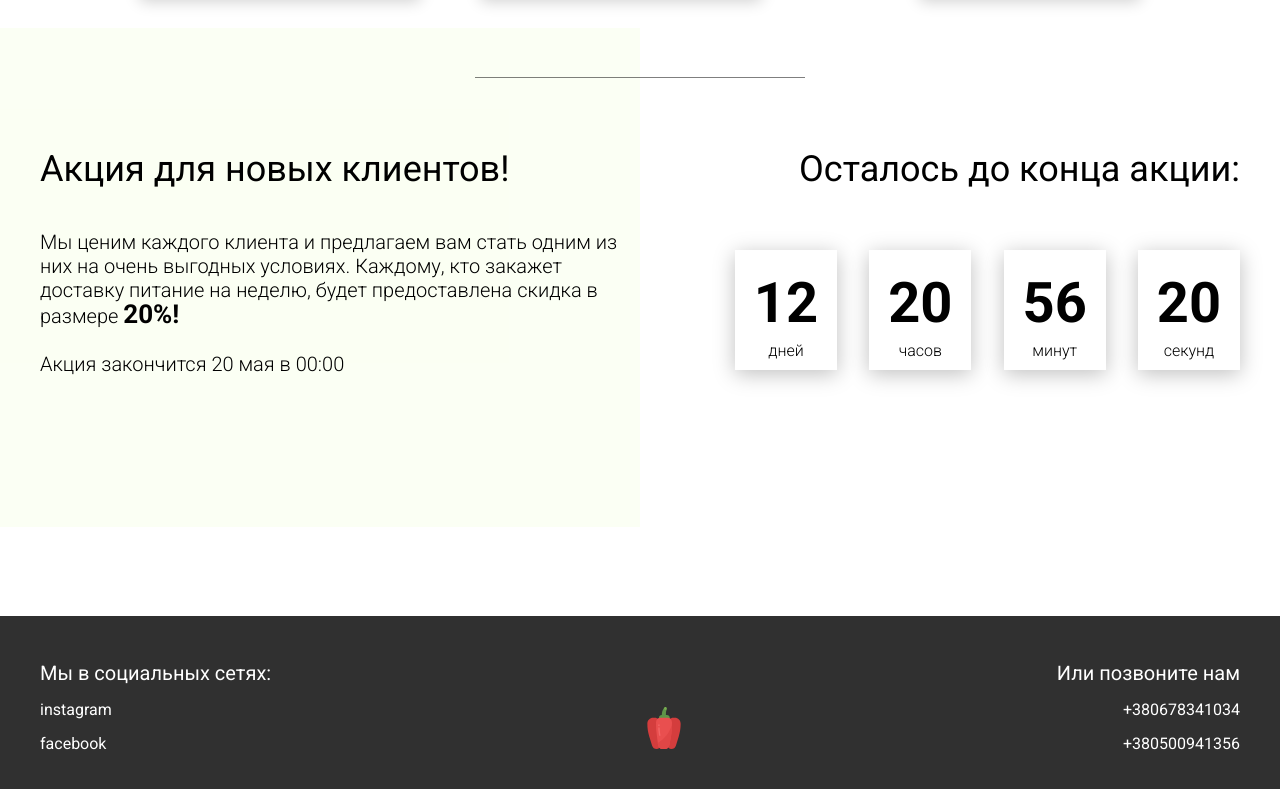
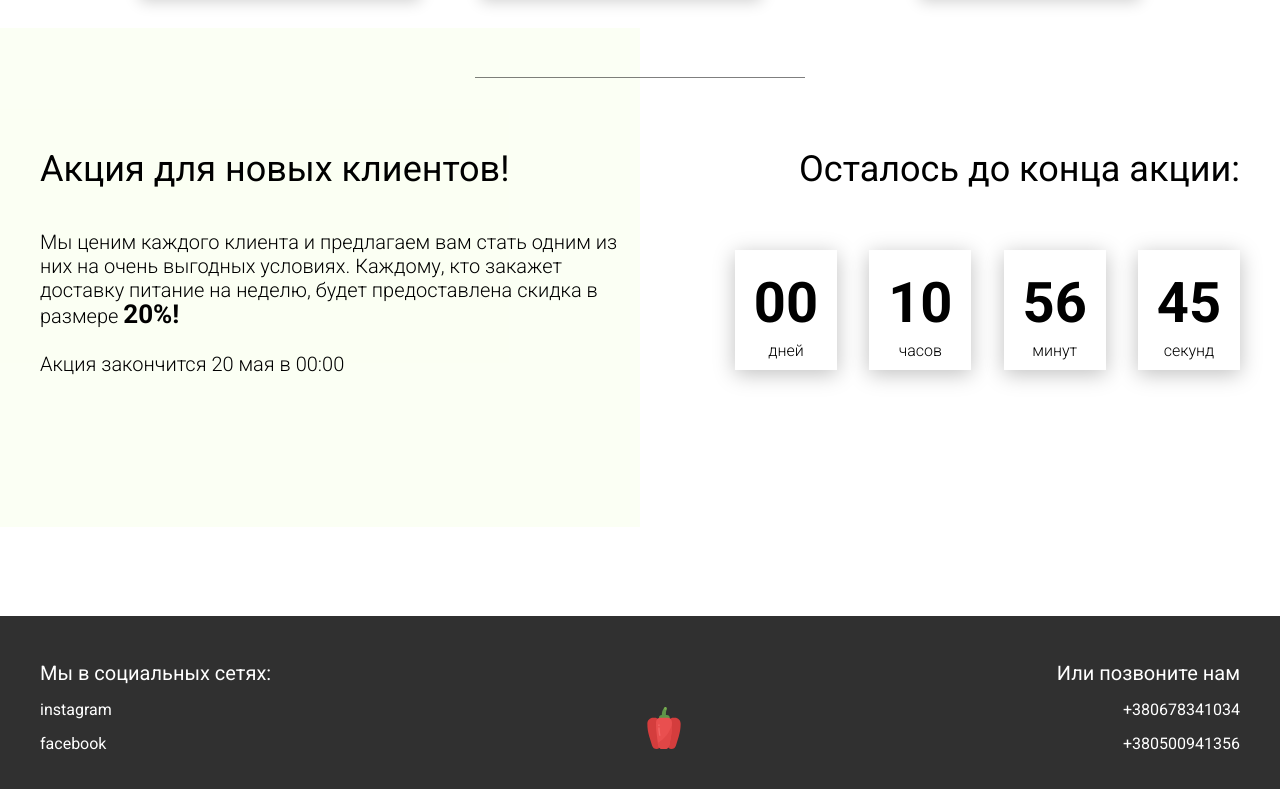
Before and after one commit to TikkY-hash/Js-site, a plain HTML site: page index.html in a window 1280 px wide. Shown: the part 3448-4237 px from the top of the page. Drawn offline with Linux system fonts and the light colour scheme.

Commit message:
Site version 2.0.0

```diff
--- a/index.html
+++ b/index.html
@@ -250,7 +250,7 @@
                 <div class="title">Осталось до конца акции:</div>
                 <div class="timer">
                     <div class="timer__block">
-                        <span id="days">12</span>
+                        <span id="days">0</span>
                         дней
                     </div>
                     <div class="timer__block">
--- a/js/script.js
+++ b/js/script.js
@@ -1,8 +1,8 @@
-document.addEventListener('DOMContentLoaded',() => {
-
+document.addEventListener('DOMContentLoaded', () => {
+    // Tab
     const contentText = document.querySelectorAll('.tabcontent'),
-          tabClass = document.querySelectorAll('.tabheader__item'),
-          tabParent = document.querySelector('.tabheader__items');
+        tabClass = document.querySelectorAll('.tabheader__item'),
+        tabParent = document.querySelector('.tabheader__items');
 
     function tabHide() {
         contentText.forEach(value => {
@@ -22,14 +22,14 @@ document.addEventListener('DOMContentLoaded',() => {
         tabClass[i].classList.add('tabheader__item_active');
     }
 
-    tabParent.addEventListener('click',(e) => {
+    tabParent.addEventListener('click', (e) => {
         const currentTarget = e.target;
-        if(currentTarget && currentTarget.matches('div.tabheader__item')) {
-            tabClass.forEach((value,i) => {
-              if(value == currentTarget) {
-                tabHide();
-                showTab(i);
-              }
+        if (currentTarget && currentTarget.matches('div.tabheader__item')) {
+            tabClass.forEach((value, i) => {
+                if (value == currentTarget) {
+                    tabHide();
+                    showTab(i);
+                }
             });
         }
     });
@@ -37,4 +37,65 @@ document.addEventListener('DOMContentLoaded',() => {
 
     tabHide();
     showTab();
+
+
+
+    //Timer
+
+
+    const deadline = "2021-01-15";
+
+    function calcTime(endtime) {
+
+        const t = Date.parse(endtime) - Date.parse(new Date()),
+            days = Math.floor(t / (1000 * 60 * 60 * 24)),
+            hours = Math.floor((t / (1000 * 60 * 60)) % 24),
+            minutes = Math.floor((t / (1000 * 60)) % 60),
+            seconds = Math.floor((t / 1000) % 60);
+        console.log(t);
+        return {
+            t,
+            days,
+            hours,
+            minutes,
+            seconds
+        };
+    }
+
+    function helper(num) {
+        if(num < 10) {
+            return `0${num}`
+        }else {
+            return num;
+        }
+
+    }
+
+
+    function showTime(selector, endtime) {
+        const parentElement = document.querySelector(selector),
+            days = parentElement.querySelector('#days'),
+            hours = parentElement.querySelector('#hours'),
+            minutes = parentElement.querySelector('#minutes'),
+            seconds = parentElement.querySelector('#seconds');
+
+        const time = setInterval(callHide, 1000);
+
+        callHide();
+
+        function callHide() {
+            const r = calcTime(endtime);
+
+            days.innerHTML = helper(r.days);
+            hours.innerHTML = helper(r.hours);
+            minutes.innerHTML = helper(r.minutes);
+            seconds.innerHTML = helper(r.seconds);
+
+
+            if (r.t <= 0) {
+                clearInterval(time);
+            }
+        }
+    }
+    showTime('.timer',deadline);
 });
```
